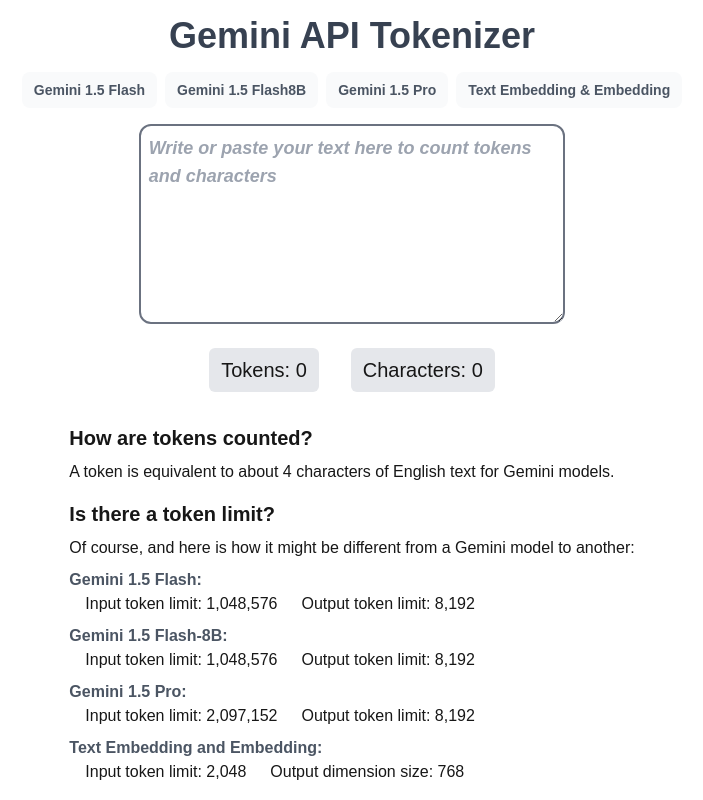
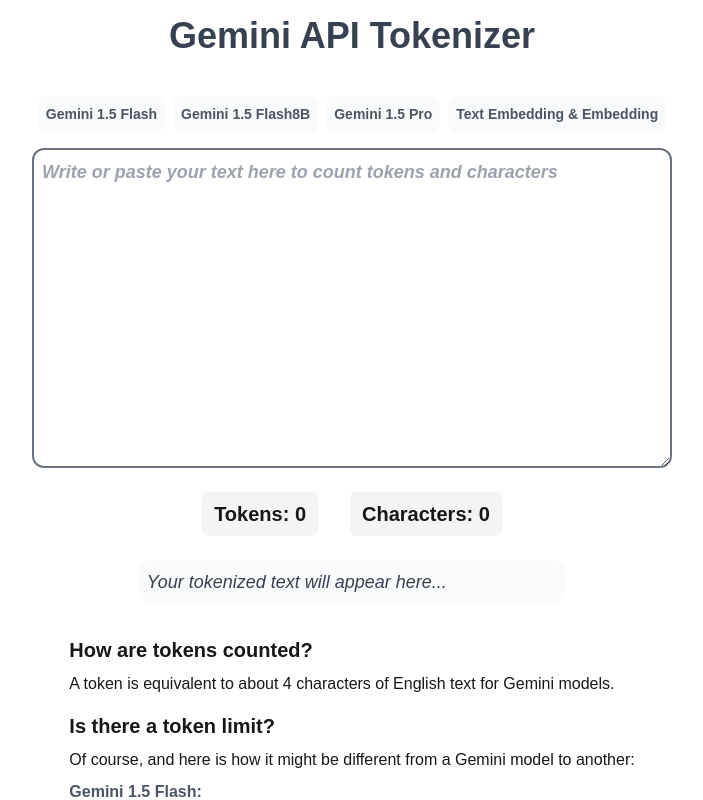
Before and after one commit to AmineAouragh/gemini-tokenizer, a Next.js app: page / in a window 1280 px wide. Shown: the top 800 px of the page, without its empty margins (288-991 px from the left). Built offline with nearby package versions, Linux system fonts and the light colour scheme.

Commit message:
feat: add tokenizer

```diff
--- a/pages/index.js
+++ b/pages/index.js
@@ -2,37 +2,58 @@
 
 export default function Home() {
 
-  const [ tokens, setTokens ] = useState(0)
-  const [ characters, setCharacters ] = useState(0)
+  const [ tokenCount, setTokenCount ] = useState(0)
+  const [ characterCount, setCharacterCount ] = useState(0)
   const [ input, setInput ] = useState("")
 
   useEffect(() => {
     if (input.length > 0){
-      setCharacters(input.length) // count characters
-      setTokens(Math.floor(input.length/4)) // count tokens, each token is 4 characters
+      setCharacterCount(input.length) // count characters
+      setTokenCount(Math.floor(input.length/4)) // count tokens, each token is 4 characters
+      let tokens = []
+      for (let i = 0; i < input.length-1; i+=4){
+        tokens.push(input.slice(i, i+4))
+      }
+      console.log(tokens)
     } else {
-      setCharacters(0)
-      setTokens(0)
+      setCharacterCount(0)
+      setTokenCount(0)
     }
-  }, [input, characters, tokens])
+  }, [input, characterCount, tokenCount])
+
+
+  function tokenizeText(text){
+    return text
+      .replace(/(.{4})/g, '$1|') // Add '||' after every 4 characters
+      .replace(/\|\|$/, ''); // Remove the last '||' if it exists
+  }
 
   return (
-    <div className="w-full h-full flex flex-col justify-center items-center absolute py-4">
-      <h2 className="text-md text-gray-700 text-4xl font-bold mb-4">Gemini API Tokenizer</h2>
+    <div className="w-full h-full flex flex-col justify-center items-center relative py-4">
+      <h2 className="text-md text-gray-700 text-4xl font-bold mb-10">Gemini API Tokenizer</h2>
       <div className="flex flex-row items-center mb-4">
-        <button type="button" className="bg-gray-50 hover:bg-gray-100 font-bold text-gray-600 hover:text-gray-700 px-3 py-2 text-sm rounded-lg mr-2">Gemini 1.5 Flash</button>
-        <button type="button" className="bg-gray-50 hover:bg-gray-100 font-bold text-gray-600 hover:text-gray-700 px-3 py-2 text-sm rounded-lg mr-2">Gemini 1.5 Flash8B</button>
-        <button type="button" className="bg-gray-50 hover:bg-gray-100 font-bold text-gray-600 hover:text-gray-700 px-3 py-2 text-sm rounded-lg mr-2">Gemini 1.5 Pro</button>
-        <button type="button" className="bg-gray-50 hover:bg-gray-100 font-bold text-gray-600 hover:text-gray-700 px-3 py-2 text-sm rounded-lg">Text Embedding & Embedding</button>
+        <button type="button" className="bg-gray-50 hover:bg-gray-100 font-bold text-gray-600 hover:text-gray-700 px-2 py-2 text-sm rounded-lg mr-2">Gemini 1.5 Flash</button>
+        <button type="button" className="bg-gray-50 hover:bg-gray-100 font-bold text-gray-600 hover:text-gray-700 px-2 py-2 text-sm rounded-lg mr-2">Gemini 1.5 Flash8B</button>
+        <button type="button" className="bg-gray-50 hover:bg-gray-100 font-bold text-gray-600 hover:text-gray-700 px-2 py-2 text-sm rounded-lg mr-2">Gemini 1.5 Pro</button>
+        <button type="button" className="bg-gray-50 hover:bg-gray-100 font-bold text-gray-600 hover:text-gray-700 px-2 py-2 text-sm rounded-lg">Text Embedding & Embedding</button>
       </div>
-      <textarea placeholder="Write or paste your text here to count tokens and characters" value={input} onChange={e => setInput(e.target.value)} className="w-1/3 outline-none italic h-80 text-gray-700 font-semibold border-2 text-lg border-gray-500 rounded-xl p-2 mb-6">
+      <textarea placeholder="Write or paste your text here to count tokens and characters" value={input} onChange={e => setInput(e.target.value)} className="w-full sm:w-3/4 md:w-2/3 xl:w-1/2 2xl:w-1/3 outline-none italic h-80 text-gray-700 font-semibold border-2 text-lg border-gray-500 rounded-xl p-2 mb-6">
 
       </textarea>
       <div className="flex flex-row items-center justify-start">
-        <p className="mr-8 text-xl bg-gray-200 rounded-md px-3 py-2">Tokens: {tokens}</p>
-        <p className="text-xl bg-gray-200 rounded-md px-3 py-2">Characters: {characters}</p>
+        <p className="mr-8 text-xl bg-gray-100 font-semibold rounded-md px-3 py-2">Tokens: {tokenCount}</p>
+        <p className="text-xl bg-gray-100 font-semibold rounded-md px-3 py-2">Characters: {characterCount}</p>
       </div>
-      <div id="faq" className="mt-8">
+      <div id="tokenized_text" className="mt-6 w-1/3 h-auto p-2 bg-gray-50 rounded-xl">
+       {
+        input.length > 0
+        ?
+          <p className="italic text-gray-700 text-lg">{tokenizeText(input)}</p>
+        :
+          <p className="italic text-gray-700 text-lg">Your tokenized text will appear here...</p>
+       }
+      </div>
+      <div id="faqs" className="mt-8">
         <div id="q1" className="mb-4">
           <p id="question1" className="text-xl font-bold mb-2">How are tokens counted?</p>
           <p id="answer1">A token is equivalent to about 4 characters of English text for Gemini models.</p>
```
